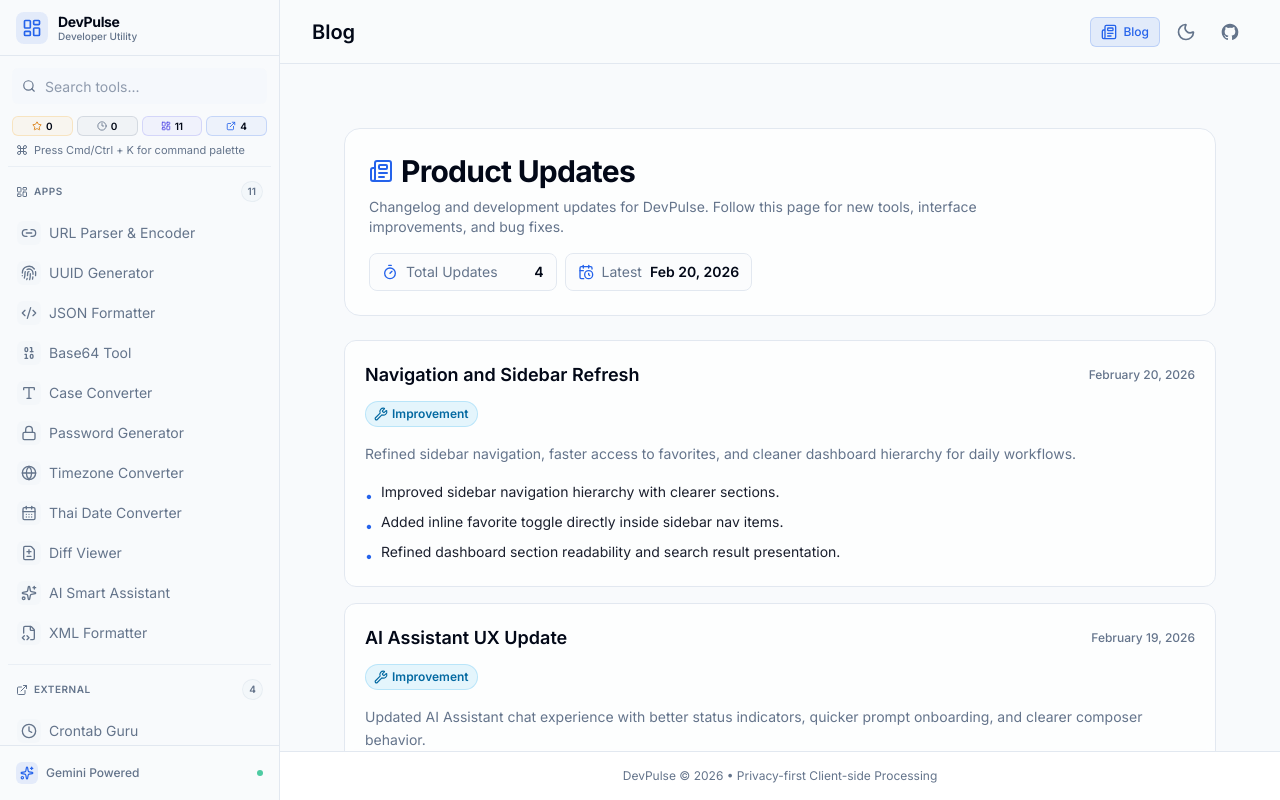
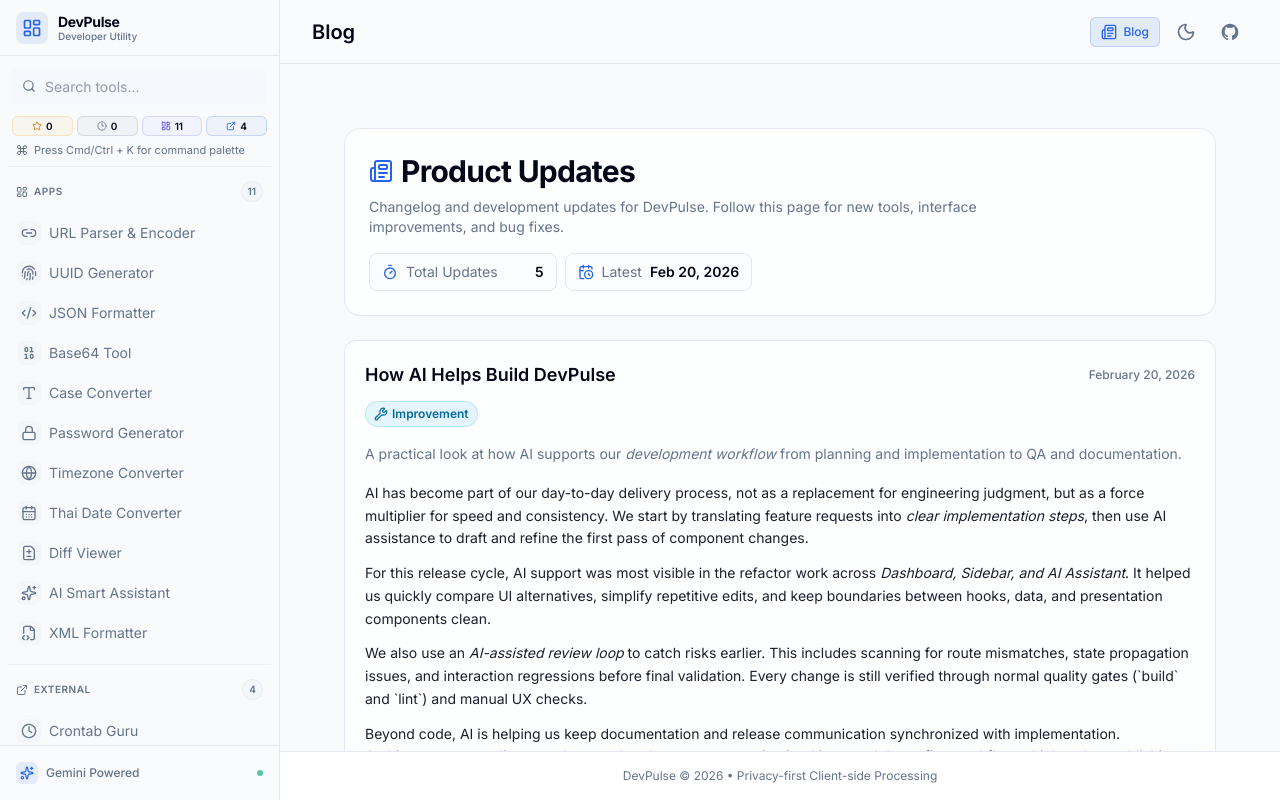
Before and after one commit to M4R14/dev-util-tools, a React (Vite) app: page /blog in a window 1280 px wide. Built offline with nearby package versions, Linux system fonts and the light colour scheme.

Commit message:
feat: enhance blog content structure with narrative support and inline emphasis rendering

```diff
--- a/src/components/blog/BlogPostCard.tsx
+++ b/src/components/blog/BlogPostCard.tsx
@@ -25,6 +25,16 @@ const CATEGORY_META = {
   },
 } as const;
 
+const renderInlineEmphasis = (text: string): React.ReactNode[] => {
+  return text.split(/(\*[^*]+\*)/g).map((part, index) => {
+    if (part.startsWith('*') && part.endsWith('*') && part.length > 2) {
+      return <em key={`${part}-${index}`}>{part.slice(1, -1)}</em>;
+    }
+
+    return <React.Fragment key={`${part}-${index}`}>{part}</React.Fragment>;
+  });
+};
+
 const BlogPostCard: React.FC<BlogPostCardProps> = ({ post }) => {
   const meta = CATEGORY_META[post.category];
   const Icon = meta.icon;
@@ -48,16 +58,30 @@ const BlogPostCard: React.FC<BlogPostCardProps> = ({ post }) => {
         </span>
       </div>
 
-      <p className="mt-4 text-sm text-muted-foreground leading-relaxed">{post.summary}</p>
+      <p className="mt-4 text-sm text-muted-foreground leading-relaxed">
+        {renderInlineEmphasis(post.summary)}
+      </p>
 
+      {post.content && (
+        <div className="mt-4 space-y-3">
+          {post.content.split('\n\n').map((paragraph) => (
+            <p key={paragraph} className="text-sm text-foreground/90 leading-relaxed">
+              {renderInlineEmphasis(paragraph)}
+            </p>
+          ))}
+        </div>
+      )}
+
+      {post.changes.length > 0 && (
         <ul className="mt-4 space-y-1.5">
           {post.changes.map((change) => (
             <li key={change} className="text-sm text-foreground/90 flex gap-2">
               <span className="text-primary mt-1">•</span>
-            <span>{change}</span>
+              <span>{renderInlineEmphasis(change)}</span>
             </li>
           ))}
         </ul>
+      )}
     </article>
   );
 };
--- /dev/null
+++ b/src/content/blog/2026-02-20-ai-assisted-development.md
@@ -0,0 +1,15 @@
+---
+id: 2026-02-20-ai-assisted-development
+title: How AI Helps Build DevPulse
+date: 2026-02-20
+category: improvement
+summary: A practical look at how AI supports our *development workflow* from planning and implementation to QA and documentation.
+---
+
+AI has become part of our day-to-day delivery process, not as a replacement for engineering judgment, but as a force multiplier for speed and consistency. We start by translating feature requests into *clear implementation steps*, then use AI assistance to draft and refine the first pass of component changes.
+
+For this release cycle, AI support was most visible in the refactor work across *Dashboard, Sidebar, and AI Assistant*. It helped us quickly compare UI alternatives, simplify repetitive edits, and keep boundaries between hooks, data, and presentation components clean.
+
+We also use an *AI-assisted review loop* to catch risks earlier. This includes scanning for route mismatches, state propagation issues, and interaction regressions before final validation. Every change is still verified through normal quality gates (`build` and `lint`) and manual UX checks.
+
+Beyond code, AI is helping us keep documentation and release communication synchronized with implementation. Architecture notes, directory docs, and update posts are maintained in a *markdown-first workflow*, which makes publishing changes faster and easier to audit.
--- a/src/content/blog/2026-02-20-navigation-refresh.md
+++ b/src/content/blog/2026-02-20-navigation-refresh.md
@@ -1,11 +1,13 @@
 ---
 id: 2026-02-20-navigation-refresh
-title: Navigation and Sidebar Refresh
+title: Daily Update: UX Refresh and Blog Rollout
 date: 2026-02-20
 category: improvement
-summary: Refined sidebar navigation, faster access to favorites, and cleaner dashboard hierarchy for daily workflows.
+summary: Rolled out major UX/UI improvements across dashboard, sidebar, and AI Assistant, plus a new Blog page powered by markdown content.
 ---
 
-- Improved sidebar navigation hierarchy with clearer sections.
-- Added inline favorite toggle directly inside sidebar nav items.
-- Refined dashboard section readability and search result presentation.
+- Refined dashboard UX with clearer section hierarchy, improved search state, and more readable tool cards.
+- Improved sidebar navigation and added inline favorite toggles directly in nav items.
+- Upgraded AI Assistant experience with stronger status indicators, quick prompts, and better composer behavior.
+- Launched a new Blog updates page and moved Blog access to the header navigation.
+- Switched blog content source to markdown files (`src/content/blog/*.md`) with frontmatter parsing.
--- a/src/data/blogPosts.ts
+++ b/src/data/blogPosts.ts
@@ -6,6 +6,7 @@ export interface BlogPost {
   date: string;
   category: BlogCategory;
   summary: string;
+  content: string;
   changes: string[];
 }
 
@@ -66,6 +67,15 @@ const extractSummary = (frontmatterSummary: string | undefined, body: string): s
   return firstParagraph ?? 'No summary provided.';
 };
 
+const extractNarrativeContent = (body: string): string => {
+  const narrativeParagraphs = body
+    .split('\n\n')
+    .map((chunk) => chunk.trim())
+    .filter((chunk) => chunk && !chunk.startsWith('- '));
+
+  return narrativeParagraphs.join('\n\n');
+};
+
 const toBlogCategory = (value: string | undefined): BlogCategory => {
   if (value && BLOG_CATEGORY_SET.has(value as BlogCategory)) {
     return value as BlogCategory;
@@ -85,6 +95,7 @@ const parseBlogPost = (path: string, rawMarkdown: string): BlogPost => {
   const date = frontmatter.date?.trim() || '1970-01-01';
   const category = toBlogCategory(frontmatter.category?.trim());
   const summary = extractSummary(frontmatter.summary?.trim(), body);
+  const content = extractNarrativeContent(body);
   const changes = extractChanges(body);
 
   return {
@@ -93,6 +104,7 @@ const parseBlogPost = (path: string, rawMarkdown: string): BlogPost => {
     date,
     category,
     summary,
+    content,
     changes,
   };
 };
```
Also changed, not shown: 1 other file (tests, documents, lock files or other folders). Lines whose indentation alone changed are shown as unchanged.
